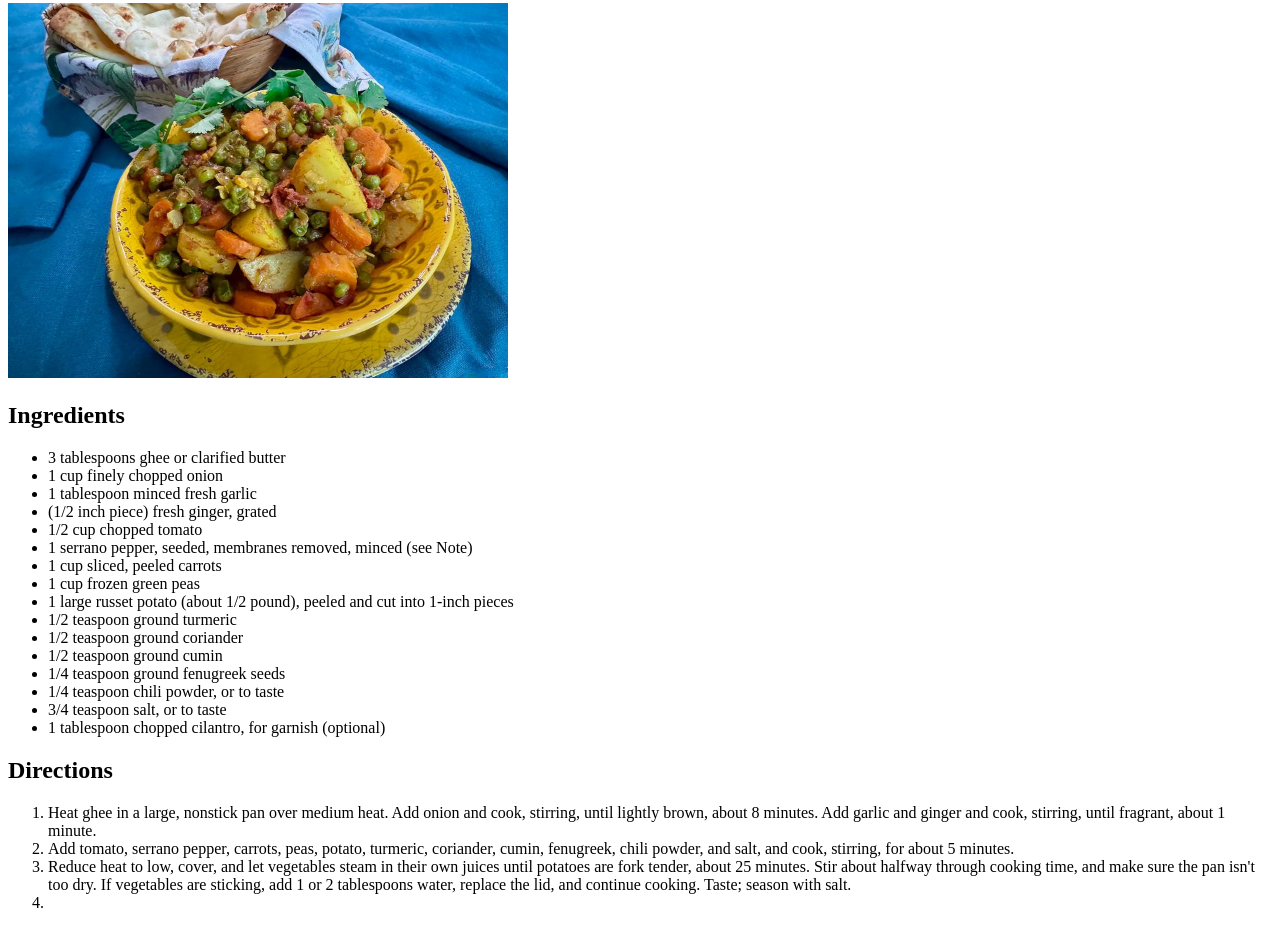
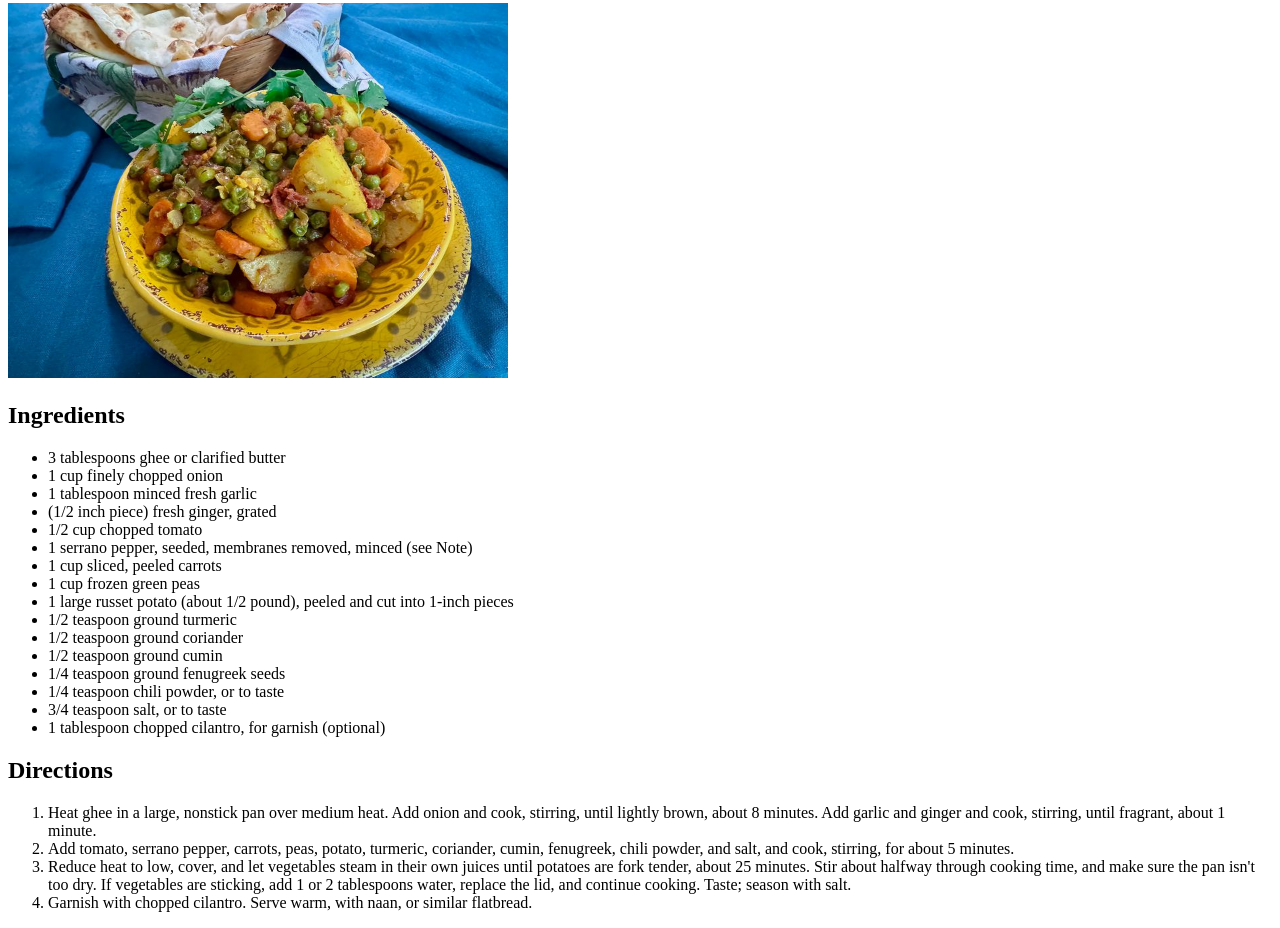
Before and after one commit to Space-Dev0/odin-recipes, a plain HTML site: page recipes/mixed-vegetable-curry.html in a window 1280 px wide. Shown: the part 189-1117 px from the top of the page. Drawn offline with Linux system fonts and the light colour scheme.

```diff
--- a/recipes/mixed-vegetable-curry.html
+++ b/recipes/mixed-vegetable-curry.html
@@ -48,7 +48,7 @@
             through cooking time, and make sure the pan isn't too dry. If vegetables
             are sticking, add 1 or 2 tablespoons water, replace the lid, and continue
             cooking. Taste; season with salt. </li>
-        <li></li>
+        <li>Garnish with chopped cilantro. Serve warm, with naan, or similar flatbread.</li>
     </ol>
 </body>
 
```
Also changed, not shown: images/23600-worlds-best-lasagna-DDMFS-4x3-1196-24c5401652934ffb96d3d94bc9fbe2d7.jpg (added).
